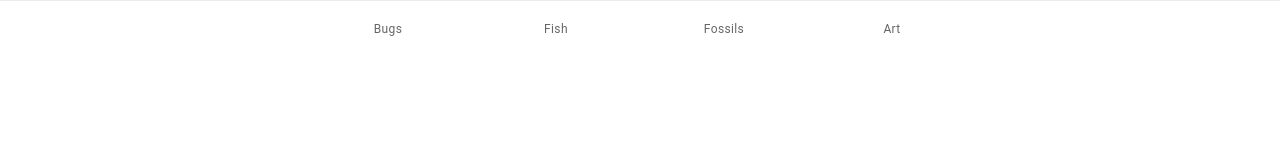
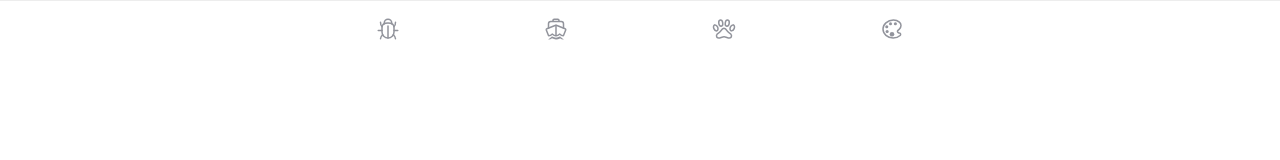
Before and after one commit to kchateau/ACNH-Tracker, a React (Create React App) app: page /bugtab in a window 1280 px wide. Shown: the top 160 px of the page. Built offline with nearby package versions, Linux system fonts and the light colour scheme.

Commit message:
Made tab words into icons
Swap the bugs/fish/art/fossils tab with inicons.

```diff
--- a/src/components/TabBar.tsx
+++ b/src/components/TabBar.tsx
@@ -1,19 +1,25 @@
 import React from "react";
-import { IonTabBar, IonTabButton, IonLabel } from "@ionic/react";
+import { IonTabBar, IonTabButton, IonIcon } from "@ionic/react";
+import {
+  bugOutline,
+  boatOutline,
+  colorPaletteOutline,
+  pawOutline,
+} from "ionicons/icons";
 
 export const TabBar: React.FC = () => (
   <IonTabBar>
     <IonTabButton tab="bugtab" href="/bugs">
-      <IonLabel>Bugs</IonLabel>
+      <IonIcon icon={bugOutline} color="medium"></IonIcon>
     </IonTabButton>
     <IonTabButton tab="fishtab" href="/fish">
-      <IonLabel>Fish</IonLabel>
+      <IonIcon icon={boatOutline} color="medium"></IonIcon>
     </IonTabButton>
     <IonTabButton tab="fossiltab" href="/fossils">
-      <IonLabel>Fossils</IonLabel>
+      <IonIcon icon={pawOutline} color="medium"></IonIcon>
     </IonTabButton>
-    <IonTabButton tab="arttab" href="/art">
-      <IonLabel>Art</IonLabel>
+    <IonTabButton>
+      <IonIcon icon={colorPaletteOutline} color="medium"></IonIcon>
     </IonTabButton>
   </IonTabBar>
 );
```
